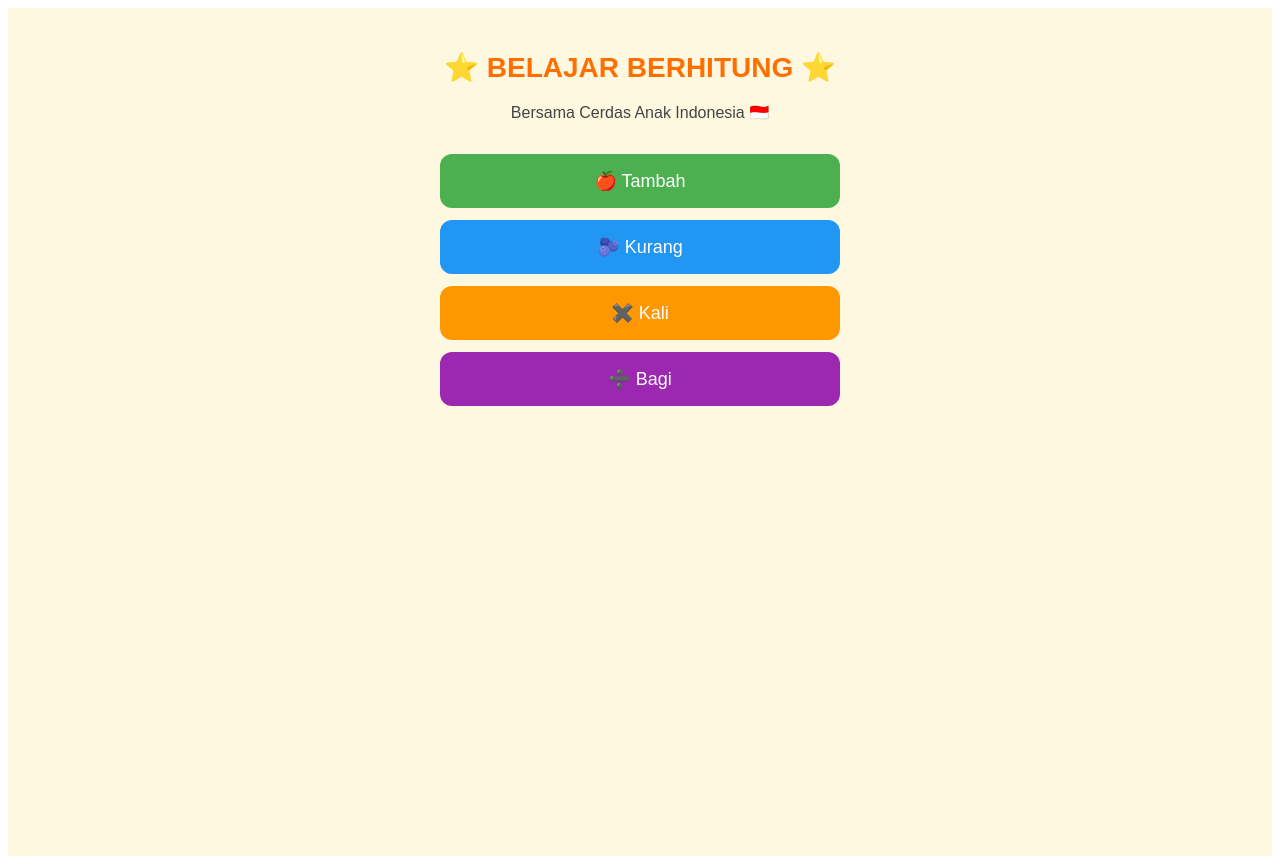
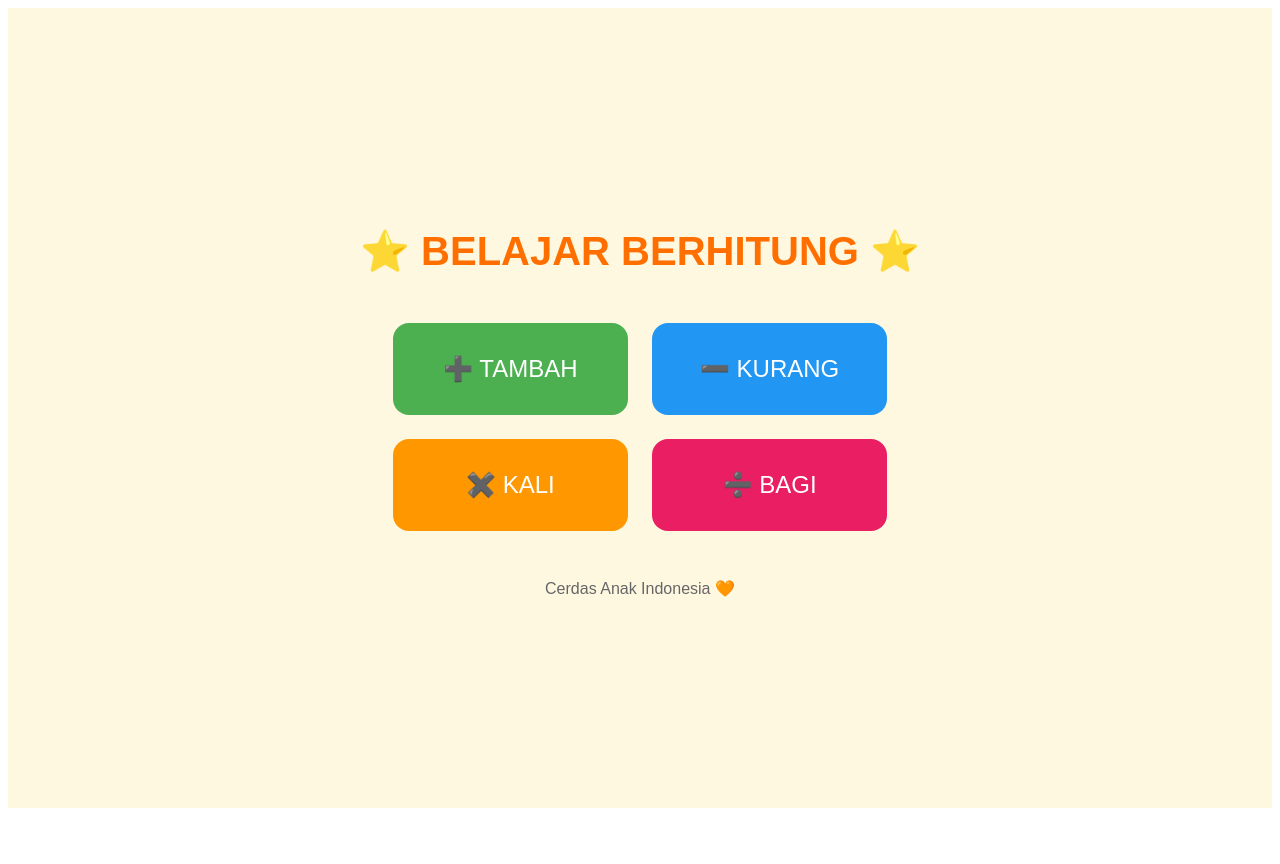
Before and after one commit to awan-jpg/berhitung-anak-cerdas, a Next.js app: page / in a window 1280 px wide. After the commit the page ends 816 px from the top, so only its background shows below. Built offline with nearby package versions, Linux system fonts and the light colour scheme.

Commit message:
Update page.tsx

```diff
--- a/src/app/page.tsx
+++ b/src/app/page.tsx
@@ -1,48 +1,36 @@
-'use client'
+'use client';
 
 export default function Home() {
   return (
     <main style={{
       minHeight: '100vh',
-      backgroundColor: '#FFF8E1',
-      padding: '24px',
+      backgroundColor: '#fff8e1',
+      display: 'flex',
+      flexDirection: 'column',
+      alignItems: 'center',
+      justifyContent: 'center',
       fontFamily: 'sans-serif'
     }}>
-      <h1 style={{ textAlign: 'center', color: '#FF6F00', fontSize: '28px' }}>
+      <h1 style={{ fontSize: '2.5rem', color: '#ff6f00', marginBottom: '3rem' }}>
         ⭐ BELAJAR BERHITUNG ⭐
       </h1>
-      <p style={{ textAlign: 'center', fontSize: '16px', color: '#444', marginTop: '8px' }}>
-        Bersama Cerdas Anak Indonesia 🇮🇩
-      </p>
-      <div style={{ marginTop: '32px', maxWidth: '400px', marginLeft: 'auto', marginRight: 'auto' }}>
-        <button style={{
-          width: '100%', padding: '16px', fontSize: '18px',
-          backgroundColor: '#4CAF50', color: 'white',
-          border: 'none', borderRadius: '12px', marginBottom: '12px',
-          cursor: 'pointer'
-        }}>🍎 Tambah</button>
 
-        <button style={{
-          width: '100%', padding: '16px', fontSize: '18px',
-          backgroundColor: '#2196F3', color: 'white',
-          border: 'none', borderRadius: '12px', marginBottom: '12px',
-          cursor: 'pointer'
-        }}>🫐 Kurang</button>
+      <div style={{ display: 'grid', gridTemplateColumns: 'repeat(2, 1fr)', gap: '1.5rem' }}>
+        <button style={{ padding: '2rem 3rem', fontSize: '1.5rem', backgroundColor: '#4caf50', color: 'white', border: 'none', borderRadius: '1rem' }}>
+          ➕ TAMBAH
+        </button>
+        <button style={{ padding: '2rem 3rem', fontSize: '1.5rem', backgroundColor: '#2196f3', color: 'white', border: 'none', borderRadius: '1rem' }}>
+          ➖ KURANG
+        </button>
+        <button style={{ padding: '2rem 3rem', fontSize: '1.5rem', backgroundColor: '#ff9800', color: 'white', border: 'none', borderRadius: '1rem' }}>
+          ✖️ KALI
+        </button>
+        <button style={{ padding: '2rem 3rem', fontSize: '1.5rem', backgroundColor: '#e91e63', color: 'white', border: 'none', borderRadius: '1rem' }}>
+          ➗ BAGI
+        </button>
+      </div>
 
-        <button style={{
-          width: '100%', padding: '16px', fontSize: '18px',
-          backgroundColor: '#FF9800', color: 'white',
-          border: 'none', borderRadius: '12px', marginBottom: '12px',
-          cursor: 'pointer'
-        }}>✖️ Kali</button>
-
-        <button style={{
-          width: '100%', padding: '16px', fontSize: '18px',
-          backgroundColor: '#9C27B0', color: 'white',
-          border: 'none', borderRadius: '12px',
-          cursor: 'pointer'
-        }}>➗ Bagi</button>
-      </div>
+      <p style={{ marginTop: '3rem', color: '#666' }}>Cerdas Anak Indonesia 🧡</p>
     </main>
-  )
+  );
 }
```
